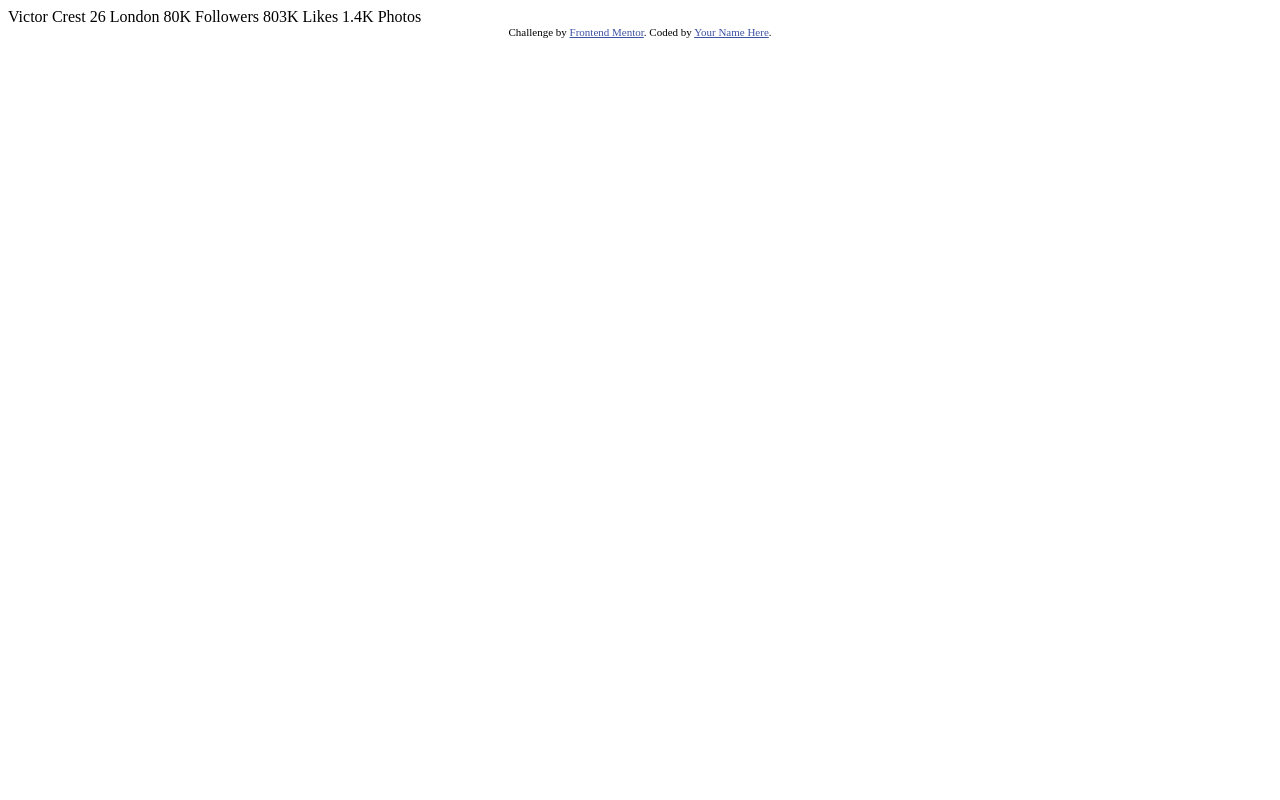
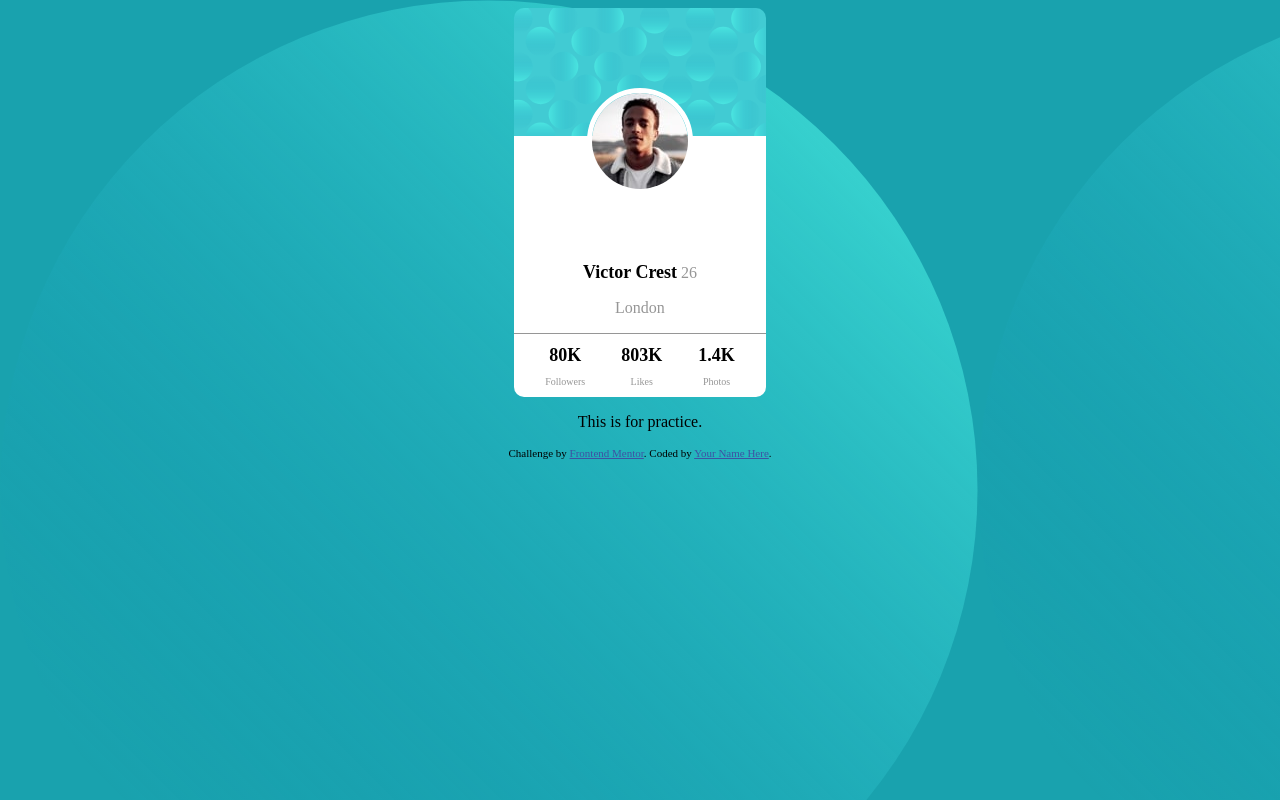
Before and after one commit to priyanshu769/profile-card-component-cssp, a plain HTML site: page index.html in a window 1280 px wide. Drawn offline with Linux system fonts and the light colour scheme; a web font is replaced by a local one.

Commit message:
something similar but enhancement needed

```diff
--- a/index.html
+++ b/index.html
@@ -1,35 +1,70 @@
 <!DOCTYPE html>
 <html lang="en">
+
 <head>
   <meta charset="UTF-8">
-  <meta name="viewport" content="width=device-width, initial-scale=1.0"> <!-- displays site properly based on user's device -->
+  <meta name="viewport" content="width=device-width, initial-scale=1.0">
+  <!-- displays site properly based on user's device -->
 
   <link rel="icon" type="image/png" sizes="32x32" href="./images/favicon-32x32.png">
+  <link rel="stylesheet" href="styles.css">
 
   <title>Frontend Mentor | Profile card component</title>
 
   <!-- Feel free to remove these styles or customise in your own stylesheet 👍 -->
   <style>
-    .attribution { font-size: 11px; text-align: center; }
-    .attribution a { color: hsl(228, 45%, 44%); }
+    .attribution {
+      font-size: 11px;
+      text-align: center;
+    }
+
+    .attribution a {
+      color: hsl(228, 45%, 44%);
+    }
   </style>
 </head>
+
 <body>
-  Victor Crest
-  26
-  London
-
+  <div class="card">
+    <div class="card-header"></div>
+    <div class="card-info">
+      <div class="dp"><img src="images/image-victor.jpg" alt=""></div>
+      <div class="card-details">
+      <div class="name-and-age">
+        <p><span class="full-name">Victor Crest</span> <span class="age">26</span></p>
+      </div>
+      <div class="country">
+        <p>London</p>
+      </div>
+      <div class="hr"></div>
+      <div class="account-stats">
+        <div class="inline numbers">
           80K
+          <p>
             Followers
-
+          </p>
+        </div>
+        <div class="inline numbers">
           803K
+          <p>
             Likes
-
+          </p>
+        </div>
+        <div class="inline numbers">
           1.4K
+          <p>
             Photos
+          </p>
+        </div>
+      </div>
+      </div>
+    </div>
+  </div>
+  <div style="text-align: center; padding: 1rem;">This is for practice.</div>
   <div class="attribution">
     Challenge by <a href="https://www.frontendmentor.io?ref=challenge" target="_blank">Frontend Mentor</a>.
     Coded by <a href="#">Your Name Here</a>.
   </div>
 </body>
+
 </html>
--- a/styles.css
+++ b/styles.css
@@ -1,4 +1,91 @@
+
+@import url('https://fonts.google.com/specimen/Kumbh+Sans');
+
+:root {
+    --dark-cyan: hsl(185, 75%, 39%);
+    --very-dark-desaturated-blue: hsl(229, 23%, 23%);
+    --dark-grayish-blue: hsl(227, 10%, 46%);
+    --dark-gray: hsl(0, 0%, 59%);
+    --pure-white: #ffffff;
+}
 body {
+    font: ;
     background-image: url(images/bg-pattern-bottom.svg);
-    background-image: url(images/bg-pattern-bottom.svg);
+    background-image: url(images/bg-pattern-top.svg);
+    background-color: var(--dark-cyan);
 }
+.card {
+    border: none;
+    border-radius: 10px;
+    width: 20%;
+    margin: auto;
+}
+.card-header {
+    background-image: url(images/bg-pattern-card.svg);
+    padding: 4rem;
+    border-top-right-radius: 10px;
+    border-top-left-radius: 10px;
+    line-height: 0;
+}
+.dp {
+    text-align: center;
+    padding-bottom: 0rem;
+}
+.dp img{
+    border: 5px solid var(--pure-white);
+    border-radius: 100%;
+    line-height: 0;
+    position: relative;
+    top: -3rem;
+}
+.hr {
+    border-top: 1px solid var(--dark-gray);
+    border-width: thin;
+    padding: 0 0 0.7rem 0;
+}
+.card-info {
+    background-color: var(--pure-white);
+    border-bottom-right-radius: 10px;
+    border-bottom-left-radius: 10px;
+}
+.card-details {
+    /* position: relative;
+    top: -2rem; */
+    margin-top: 0;
+    padding: 0rem
+}
+.name-and-age {
+    text-align: center;
+}
+.full-name {
+    font-size: 18px;
+    font-weight: 700;
+}
+.age {
+    color: var(--dark-gray);
+    font-weight: 400;
+}
+.country {
+    text-align: center;
+    color: var(--dark-gray);
+    font-weight: 400;
+}
+.account-stats {
+    text-align: center;
+}
+.inline {
+    display: inline-block;
+}
+.numbers {
+    font-size: 18px;
+    font-weight: 700;
+    text-align: center;
+    padding: 0 1rem;
+
+}
+.numbers p {
+    word-spacing: 2rem;
+    font-size: 10px;
+    font-weight: 400;
+    color: var(--dark-gray);
+}
```
Also changed, not shown: 1 other file. Lines whose indentation alone changed are shown as unchanged.
